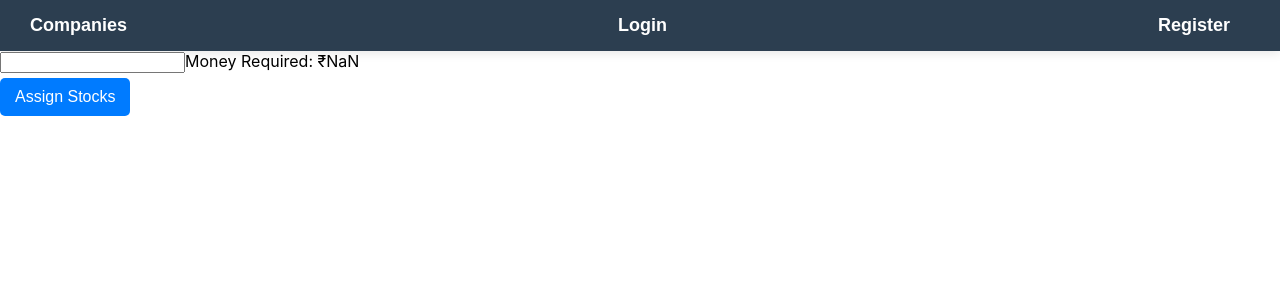
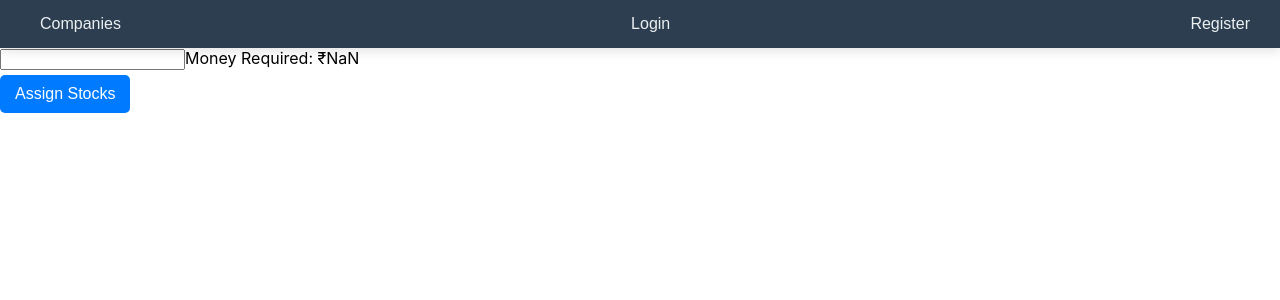
Before and after one commit to Rajesh-2278/CatchITTradeAnalysisFrontEND, a React (Create React App) app: page /assignStocks/1 in a window 1280 px wide. Shown: the top 300 px of the page. Built offline with nearby package versions, Linux system fonts and the light colour scheme.

Commit message:
added descripotion country....

```diff
--- a/src/components/company/company.jsx
+++ b/src/components/company/company.jsx
@@ -86,8 +86,10 @@ const Company = () => {
                             {expanded[company.id]?.about && (
                                 <div className="about-company-info">
                                     <h4>About Company</h4>
-                                    <p><strong>CEO:</strong> {company.name}</p>
-                                    <p><strong>Founded Year:</strong> {company.foundedYear}</p>
+                                    <p><strong>sector:</strong> {company.sector}</p>
+                                    <p><strong>address:</strong> {company.address}</p>
+                                    <p><strong>country</strong> {company.country}</p>
+                                    <p><strong>description</strong> {company.description}</p>
                                 </div>
                             )}
                         </div>
--- a/src/components/navbar/navbar.css
+++ b/src/components/navbar/navbar.css
@@ -1,42 +1,92 @@
-/* Styling for buttons */
+/* Overall Navbar Styling */
+.navbar {
+    background-color: #2c3e50; /* Dark Blue background */
+    padding: 15px 30px;
+    display: flex;
+    justify-content: space-between;
+    align-items: center;
+    box-shadow: 0px 4px 10px rgba(0, 0, 0, 0.1);
+    font-family: 'Arial', sans-serif;
+    position: sticky;
+    top: 0;
+    z-index: 1000;
+  }
+
+  /* Navbar Links Styling */
+  .nav-links {
+    display: flex;
+    gap: 20px;
+  }
+
+  .nav-link {
+    color: #ecf0f1;
+    font-size: 16px;
+    text-decoration: none;
+    font-weight: 500;
+    transition: color 0.3s ease, transform 0.3s ease;
+  }
+
+  /* Hover effects for the navbar links */
+  .nav-link:hover {
+    color: #3498db; /* Light blue on hover */
+    transform: scale(1.1); /* Slight zoom effect */
+  }
+
+  /* Logout button styling */
   button {
-    background-color: #007BFF;
-    color: white;
+    background-color: #e74c3c;
+    color: #fff;
+    padding: 8px 15px;
     border: none;
-    padding: 10px 15px;
     border-radius: 5px;
     cursor: pointer;
-    font-size: 16px;
-    margin-right: 10px;
+    transition: background-color 0.3s ease, transform 0.3s ease;
   }
 
   button:hover {
-   background-color: #0056b3;
+    background-color: #c0392b; /* Darker red on hover */
+    transform: scale(1.05);
   }
 
-.navbar {
-    background-color: #2c3e50;
-    color: white;
-    padding: 10px 20px;
+  /* Profile Greeting Styling */
+  .navbar > div:last-child {
     display: flex;
-    justify-content: space-between;
     align-items: center;
-    font-family: Arial, sans-serif;
-    box-shadow: 0 2px 10px rgba(0, 0, 0, 0.1);
+    gap: 15px;
+    color: #ecf0f1;
   }
 
-  /* Container for links */
-.nav-links {
-    display: flex;
+  /* Login/Register buttons */
+  .nav-link:active, button:active {
+    transform: scale(0.98); /* Button active effect */
+  }
+
+  /* Login/Register section styling when not logged in */
+  .navbar .nav-link:last-child {
+    margin-left: 10px;
+  }
+
+  /* Styling for the 'Hello' message */
+  .navbar > div:last-child span {
+    font-size: 18px;
+    font-weight: 600;
+    color: #ecf0f1;
+  }
+
+  /* Responsive Navbar for small screens */
+  @media (max-width: 768px) {
+    .navbar {
+      flex-direction: column;
       align-items: center;
     }
 
-.nav-link {
-    color: white;
-    text-decoration: none;
-    font-size: 18px;
-    margin-right: 20px;
-    font-weight: bold;
-    padding: 5px 10px;
-    transition: background-color 0.3s ease;
+    .nav-links {
+      flex-direction: column;
+      gap: 10px;
+      margin-bottom: 20px;
     }
+
+    .navbar > div:last-child {
+      margin-top: 15px;
+    }
+  }
--- a/src/components/navbar/navbar.jsx
+++ b/src/components/navbar/navbar.jsx
@@ -16,15 +16,15 @@ const Navbar = () => {
     <Fragment>
 
       <div className="navbar">
-        <div className="nav-links">
-          {/* <Link to='/investors' className="nav-link">My Investments</Link> */}
-          {/* <Link to='/history' className="nav-link">My History</Link> */}
-          <Link to='/' className="nav-link">Companies</Link>
-        </div>
+
 
         {/* {userDetails.userId ? "UserId : "+userDetails.userId : <Link to='/log' className="nav-link">Login</Link>}  */}
         {investorDetails.userId ? <Link to='/history' className="nav-link">My History</Link> : ""}
         {investorDetails.userId ? <Link to='/investors' className="nav-link">My InvestMents</Link> : ""}
+        <div className="nav-links">
+
+          <Link to='/' className="nav-link">Companies</Link>
+        </div>
         {investorDetails.username ? "Hello  " + investorDetails.username : ''}
         {investorDetails.userId ? <button onClick={handleLogout}>Logout</button> : <Link to='/login' className="nav-link">Login</Link>}
 
--- a/src/components/stocks/assignstocks.jsx
+++ b/src/components/stocks/assignstocks.jsx
@@ -27,7 +27,12 @@ const Assignstocks = ({ md, stockPrice }) => {
       alert("KYC status is pending. Please complete your KYC.");
       return; // Prevent further execution if KYC status is pending
     }
-
+    if (investors.myFunds >= stocksToAssign * stockPrice) {
+      console.log("Sufficent funds u have");
+    } else {
+      alert("No Fund available");
+      return; // Prevent further execution if KYC status is pending
+    }
     console.log(investorDetails.userId);
     console.log("Assigning stocks...");
 
```
Lines whose indentation alone changed are shown as unchanged.
